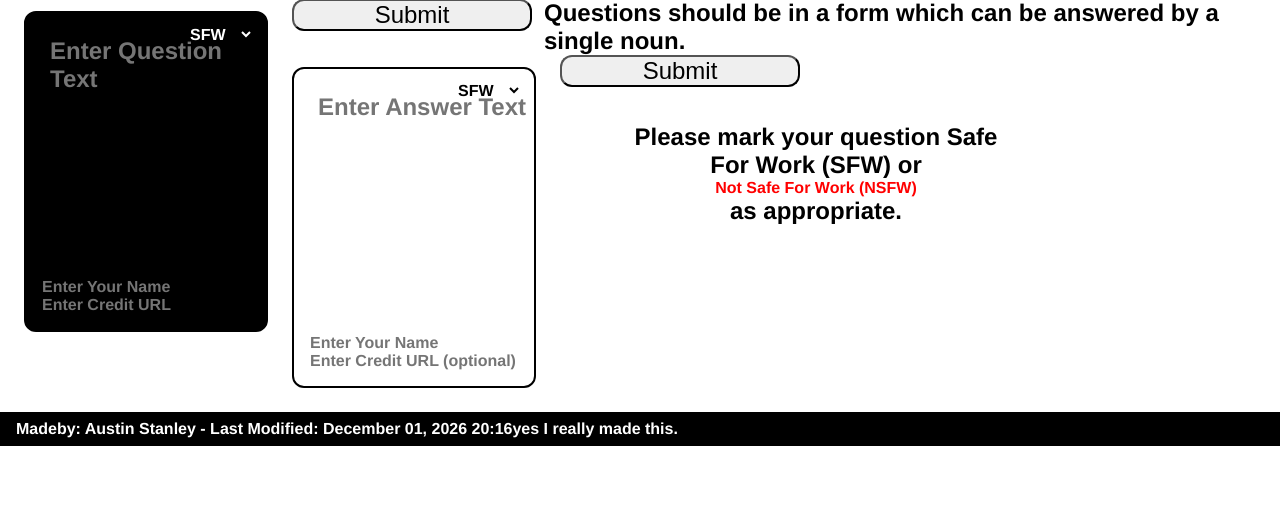
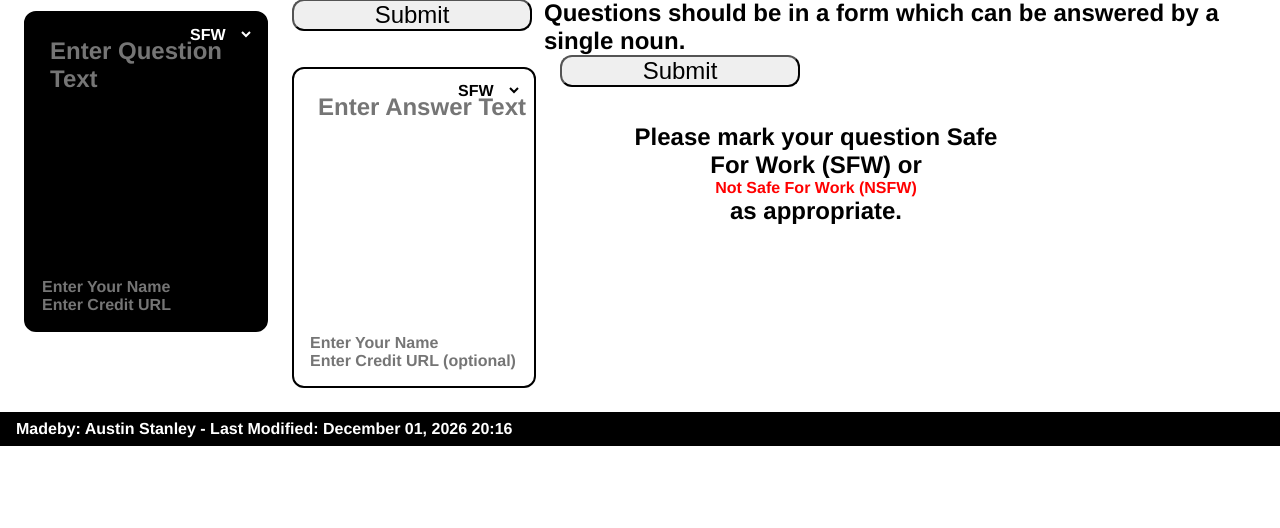
Before and after one commit to MaxMahem/CVH, a PHP site: page /suggest.php in a window 1280 px wide. Shown: the part 92-620 px from the top of the page. Run offline with PHP 8.4, Linux system fonts and the light colour scheme; data that the repository does not hold is empty; some libraries are stand-ins or nearby versions.

Commit message:
Removed some debug code, added um SQL

```diff
--- a/includes/View.php
+++ b/includes/View.php
@@ -120,7 +120,7 @@ require_once($_SERVER['DOCUMENT_ROOT'] . '/CVH/includes/Card.php');
 
         $footer  = "<footer>";
         $footer .= "Madeby: <a rel='Author' href='mailto:maxtmahem@gmail.com'>Austin Stanley</a> - ";
-        $footer .= "Last Modified:" . ' ' . date("F d, Y H:i", getlastmod()) . "yes I really made this.";
+        $footer .= "Last Modified:" . ' ' . date("F d, Y H:i", getlastmod());
         $footer .= "</footer>" . PHP_EOL;
 
         return $footer;
```
Also changed, not shown: includes/Card.php (line endings or trailing spaces).
